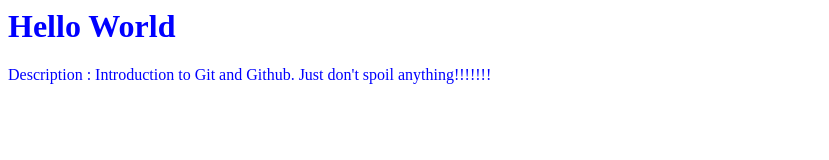
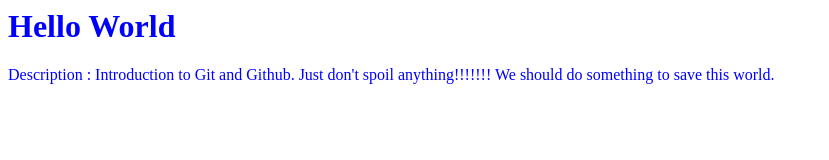
Before and after one commit to RobertusLantip/training_git, a plain HTML site: page index.html in a window 1280 px wide. Shown: the whole page, without its empty margins (0-829 px from the left). Drawn offline with Linux system fonts and the light colour scheme.

Commit message:
task7member2

```diff
--- a/index.html
+++ b/index.html
@@ -6,6 +6,7 @@
 <div style="color : blue">
 <h1>Hello World</h1>
 Description : Introduction to Git and Github. Just don't spoil anything!!!!!!!
+We should do something to save this world.
 </div>
 </body>
 </html>
```
